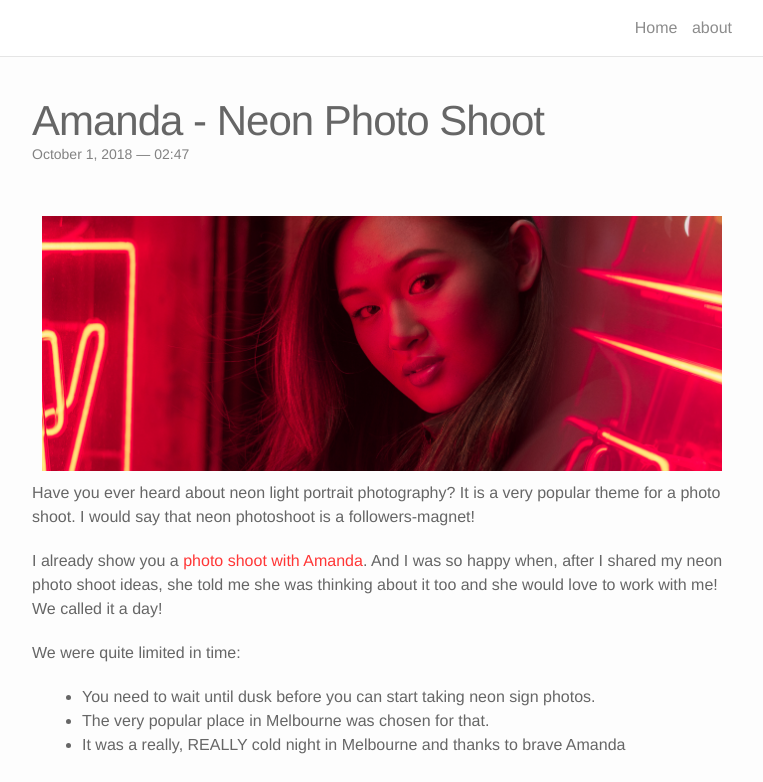
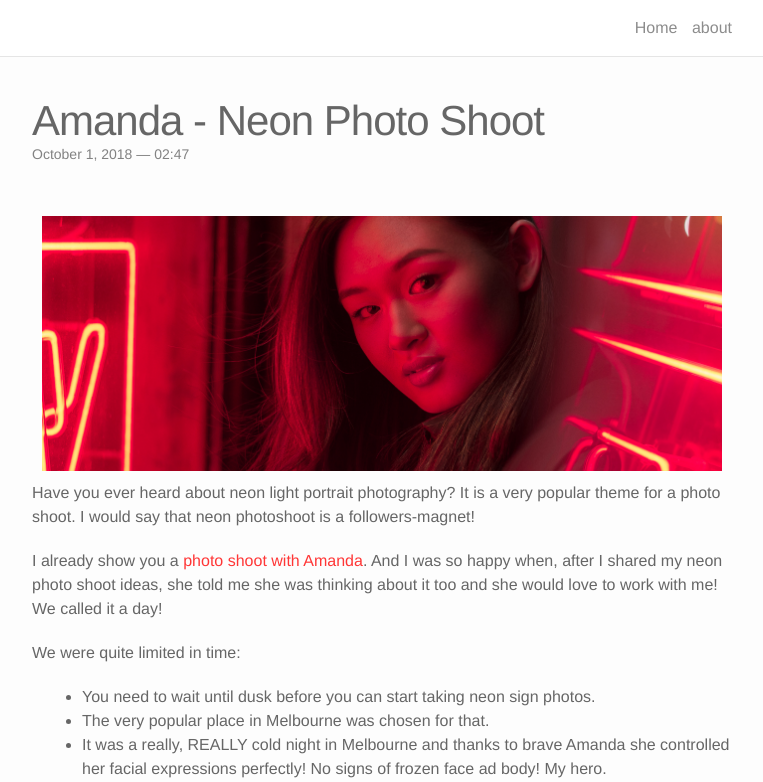
Before and after one commit to AlenPelin/keo-studio, a Jekyll site: the page built from _portfolio/amanda-neon-photo-shoot.md, in a window 1280 px wide and 1210 px high. Shown: the top 782 px of the window, without its empty margins (258-1021 px from the left). Built offline with Jekyll 4.4.1, drawn with Linux system fonts in a browser that asks for light colours; nearby versions of some CDN libraries; grey boxes are pictures that could not be loaded.

Commit message:
Update from Forestry.io - Updated amanda-neon-photo-shoot.md

```diff
--- a/_portfolio/amanda-neon-photo-shoot.md
+++ b/_portfolio/amanda-neon-photo-shoot.md
@@ -20,4 +20,4 @@ We were quite limited in time:
 
 * You need to wait until dusk before you can start taking neon sign photos.
 * The very popular place in Melbourne was chosen for that.
-* It was a really, REALLY cold night in Melbourne and thanks to brave Amanda
+* It was a really, REALLY cold night in Melbourne and thanks to brave Amanda she controlled her facial expressions perfectly! No signs of frozen face ad body! My hero.
```
